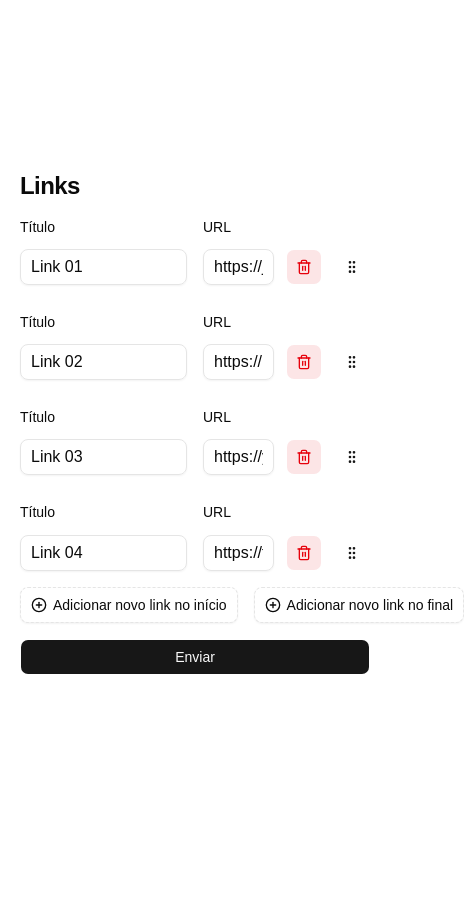
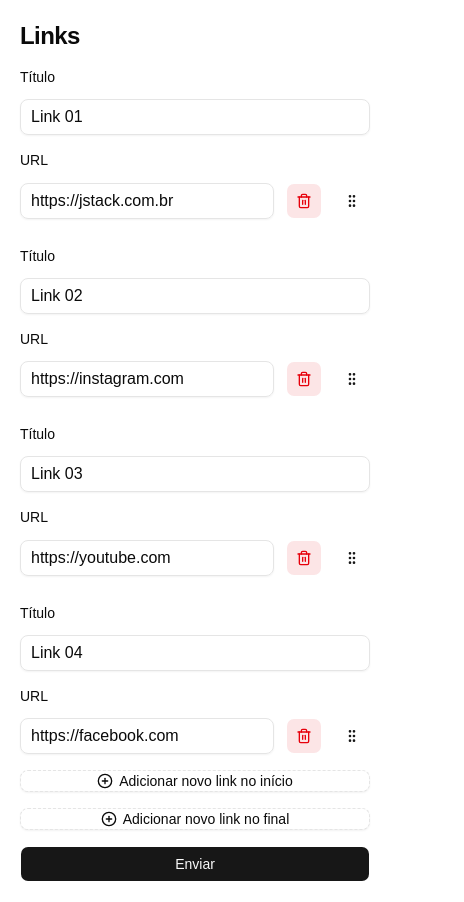
Before and after one commit to andersonkaiti/dynamic-forms, a React (Vite) app: page / in a window 390 px wide. Shown: the whole page, 464 px wide, since content can reach past the window. Before the commit the page ends 844 px from the top, so only its background shows below. Built offline with nearby package versions, Linux system fonts and the light colour scheme.

Commit message:
:lipstick: style(layout): make link list responsive for mobile

```diff
--- a/src/app.tsx
+++ b/src/app.tsx
@@ -41,7 +41,7 @@ export function App() {
             </FieldGroup>
           </Reorder.Group>
 
-          <div className="flex w-full gap-4">
+          <div className="flex w-full flex-col gap-4 sm:flex-row">
             <Button
               type="button"
               className="flex-1 space-y-4 border-dashed"
--- a/src/components/link-item.tsx
+++ b/src/components/link-item.tsx
@@ -42,7 +42,7 @@ export function LinkItem({
     >
       <div
         className={cn(
-          'grid grid-cols-2 gap-4 transition-opacity',
+          'grid grid-cols-1 gap-4 transition-opacity sm:grid-cols-2',
           isDraggingActive && 'opacity-50',
         )}
       >
```
